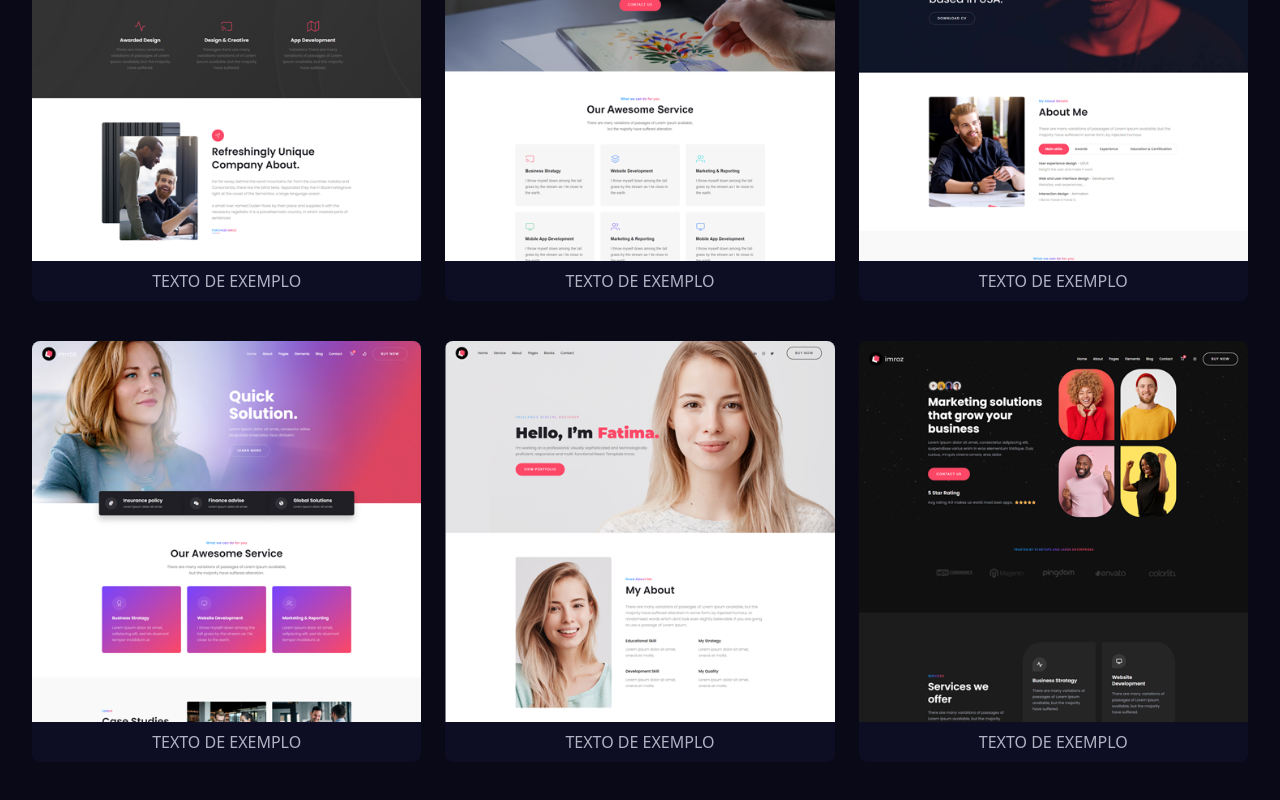
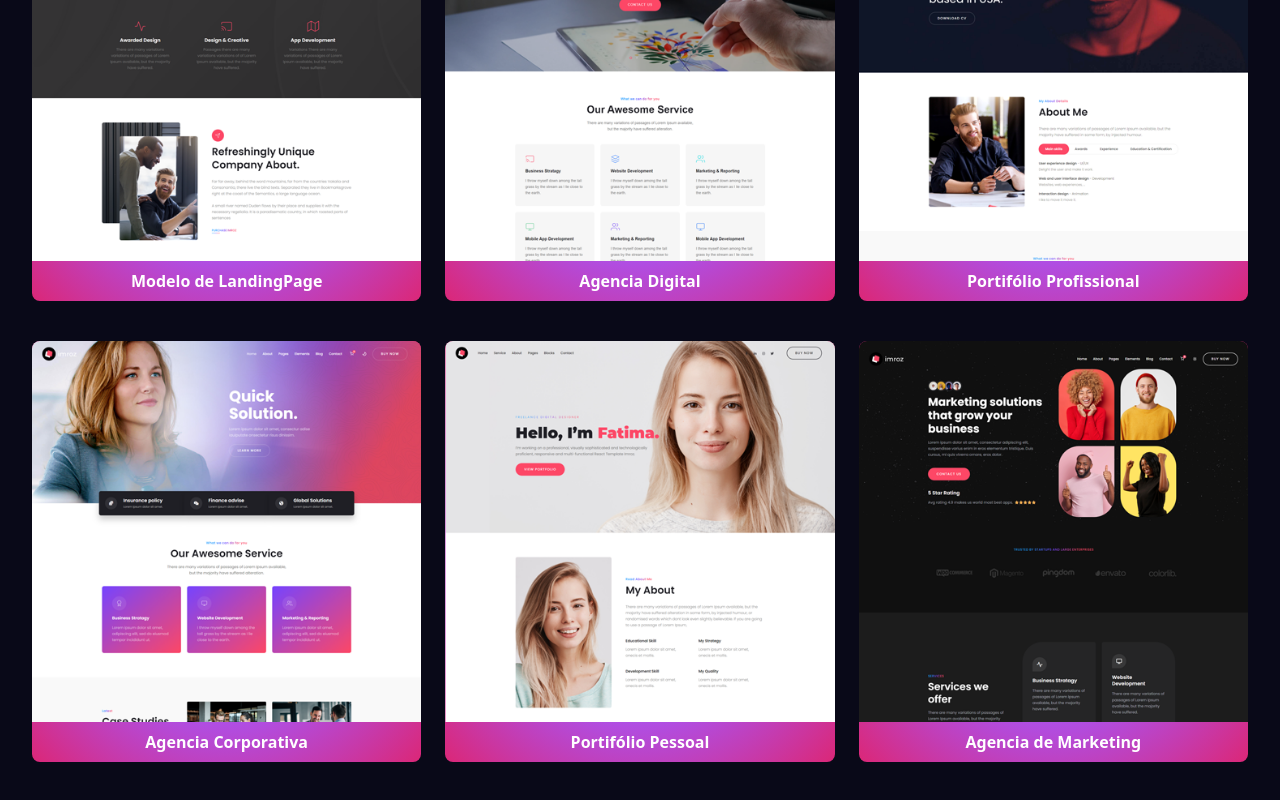
Before and after one commit to junior-leandro/Portifolio2.0, a Next.js app: page / in a window 1280 px wide. Shown: the part 1500-2300 px from the top of the page. Built offline with nearby package versions, Linux system fonts and the light colour scheme.

Commit message:
continuação

```diff
--- a/src/components/Portifolio.tsx
+++ b/src/components/Portifolio.tsx
@@ -18,56 +18,56 @@ export function Portifolio() {
             </div>
             <div className="w-full max-w-[1800px] flex flex-col items-center">
                 <div className="w-full flex items-center justify-around gap-6 px-8 cursor-pointer">
-                    <div className="rounded-lg flex flex-col items-center bg-primary-blue transition ease-in-out delay-150 hover:-translate-y-1 hover:scale-105 duration-300">
+                    <div className="rounded-lg flex flex-col items-center bg-gradient-radial from-blue-700 via-purple-500 to-pink-600 transition ease-in-out delay-150 hover:-translate-y-1 hover:scale-105 duration-300">
                         <Image
                             src={PortifolioHome}
                             alt="banner"
                             className=" rounded-t-lg"
                         />
-                        <span className="text-primary-gray p-2">TEXTO DE EXEMPLO</span>
+                        <span className="text-white font-bold p-2">Modelo de LandingPage</span>
                     </div>
-                    <div className="rounded-lg flex flex-col items-center bg-primary-blue transition ease-in-out delay-150 hover:-translate-y-1 hover:scale-105 duration-300">
+                    <div className="rounded-lg flex flex-col items-center bg-gradient-radial from-blue-700 via-purple-500 to-pink-600 transition ease-in-out delay-150 hover:-translate-y-1 hover:scale-105 duration-300">
                         <Image
                             src={DigitalAgency}
                             alt="banner"
                             className=" rounded-t-lg"
                         />
-                        <span className="text-primary-gray p-2">TEXTO DE EXEMPLO</span>
+                        <span className="text-white font-bold p-2">Agencia Digital</span>
                     </div>
-                    <div className="rounded-lg flex flex-col items-center bg-primary-blue transition ease-in-out delay-150 hover:-translate-y-1 hover:scale-105 duration-300">
+                    <div className="rounded-lg flex flex-col items-center bg-gradient-radial from-blue-700 via-purple-500 to-pink-600 transition ease-in-out delay-150 hover:-translate-y-1 hover:scale-105 duration-300">
                         <Image
                             src={DarkPersonal}
                             alt="banner"
                             className=" rounded-t-lg"
                         />
-                        <span className="text-primary-gray p-2">TEXTO DE EXEMPLO</span>
+                        <span className="text-white font-bold p-2">Portifólio Profissional</span>
                     </div>
                 </div>
 
                 <div className="w-full flex items-center justify-around gap-6 px-8 py-10 cursor-pointer">
-                    <div className="rounded-lg flex flex-col items-center bg-primary-blue transition ease-in-out delay-150 hover:-translate-y-1 hover:scale-105 duration-300">
+                    <div className="rounded-lg flex flex-col items-center bg-gradient-radial from-blue-700 via-purple-500 to-pink-600 transition ease-in-out delay-150 hover:-translate-y-1 hover:scale-105 duration-300">
                         <Image
                             src={CorporateAgency}
                             alt="banner"
                             className=" rounded-t-lg"
                         />
-                        <span className="text-primary-gray p-2">TEXTO DE EXEMPLO</span>
+                        <span className="text-white font-bold p-2">Agencia Corporativa</span>
                     </div>
-                    <div className="rounded-lg flex flex-col items-center bg-primary-blue transition ease-in-out delay-150 hover:-translate-y-1 hover:scale-105 duration-300">
+                    <div className="rounded-lg flex flex-col items-center bg-gradient-radial from-blue-700 via-purple-500 to-pink-600 transition ease-in-out delay-150 hover:-translate-y-1 hover:scale-105 duration-300">
                         <Image
                             src={PersonalLandingPage}
                             alt="banner"
                             className=" rounded-t-lg"
                         />
-                        <span className="text-primary-gray p-2">TEXTO DE EXEMPLO</span>
+                        <span className="text-white font-bold p-2">Portifólio Pessoal</span>
                     </div>
-                    <div className="rounded-lg flex flex-col items-center bg-primary-blue transition ease-in-out delay-150 hover:-translate-y-1 hover:scale-105 duration-300">
+                    <div className="rounded-lg flex flex-col items-center bg-gradient-radial from-blue-700 via-purple-500 to-pink-600 transition ease-in-out delay-150 hover:-translate-y-1 hover:scale-105 duration-300">
                         <Image
                             src={ProfessionalService}
                             alt="banner"
                             className=" rounded-t-lg"
                         />
-                        <span className="text-primary-gray p-2">TEXTO DE EXEMPLO</span>
+                        <span className="text-white font-bold p-2">Agencia de Marketing</span>
                     </div>
                 </div>
             </div>
```
